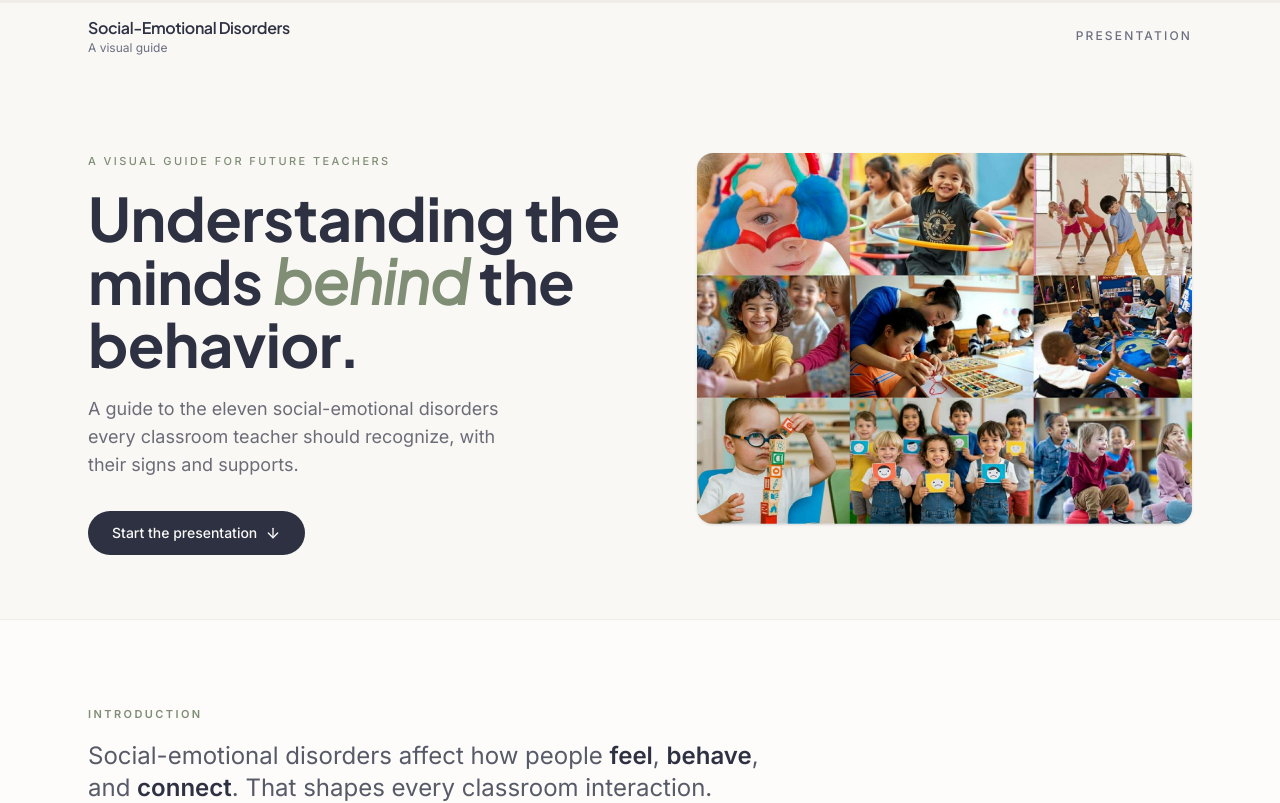
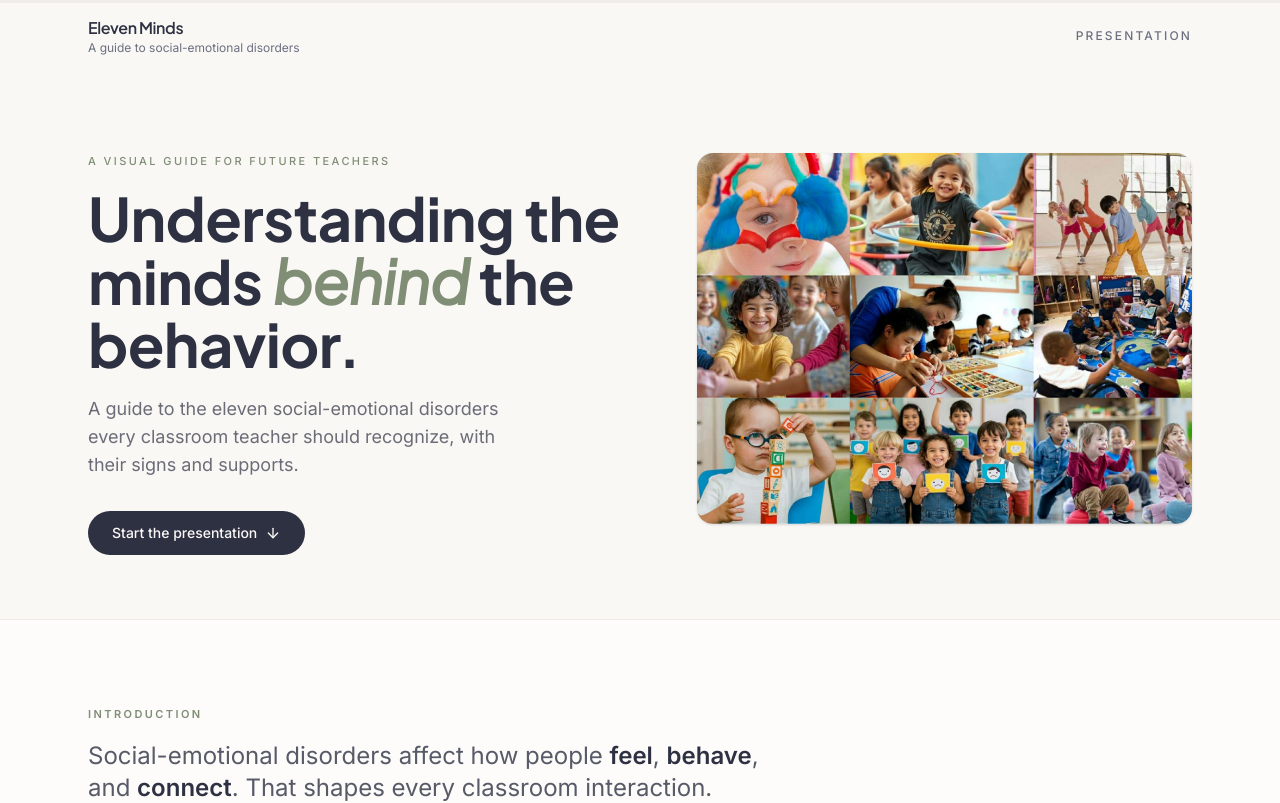
Before and after one commit to Uyaaan/Social-Emotional-Disorders, a React (Vite) app: page / in a window 1280 px wide. Shown: the top 803 px of the page. Built offline with nearby package versions, Linux system fonts and the light colour scheme.

Commit message:
Rename site to Eleven Minds

```diff
--- a/index.html
+++ b/index.html
@@ -6,7 +6,7 @@
     <meta name="viewport" content="width=device-width, initial-scale=1.0" />
     <meta
       name="description"
-      content="An accessible, mobile-first visual guide to social-emotional disorders for future teachers. Explore emotional and social disorders, their signs, and classroom strategies."
+      content="Eleven Minds. An accessible, mobile-first visual guide to the eleven social-emotional disorders every classroom teacher should recognize, their signs, and the strategies that support every learner."
     />
     <meta name="theme-color" content="#FAF8F5" />
     <link rel="preconnect" href="https://fonts.googleapis.com" />
@@ -15,7 +15,7 @@
       href="https://fonts.googleapis.com/css2?family=Plus+Jakarta+Sans:ital,wght@0,400;0,500;0,600;0,700;0,800;1,400&family=Inter:wght@400;500;600;700&display=swap"
       rel="stylesheet"
     />
-    <title>Social-Emotional Disorders: A Visual Guide</title>
+    <title>Eleven Minds: A Guide to Social-Emotional Disorders</title>
   </head>
   <body>
     <div id="root"></div>
--- a/package.json
+++ b/package.json
@@ -1,5 +1,5 @@
 {
-  "name": "social-emotional-disorders-guide",
+  "name": "eleven-minds",
   "private": true,
   "version": "0.1.0",
   "type": "module",
--- a/src/components/Footer/Footer.jsx
+++ b/src/components/Footer/Footer.jsx
@@ -6,9 +6,11 @@ function Footer() {
           End of presentation
         </p>
         <p className="mt-6 font-display text-lg font-bold text-ink sm:text-xl">
-          Social-Emotional Disorders
+          Eleven Minds
         </p>
-        <p className="mt-1 text-sm text-muted">A Visual Guide</p>
+        <p className="mt-1 text-sm text-muted">
+          A guide to social-emotional disorders
+        </p>
       </div>
     </footer>
   )
--- a/src/components/Header/Header.jsx
+++ b/src/components/Header/Header.jsx
@@ -34,10 +34,10 @@ function Header() {
           className="group flex flex-col leading-tight transition-opacity hover:opacity-80"
         >
           <span className="font-display text-sm font-semibold tracking-tight sm:text-base">
-            Social-Emotional Disorders
+            Eleven Minds
           </span>
           <span className="text-[11px] font-normal text-muted sm:text-xs">
-            A visual guide
+            A guide to social-emotional disorders
           </span>
         </a>
         {showCounter ? (
```
Also changed, not shown: 1 other file (tests, documents, lock files or other folders).
